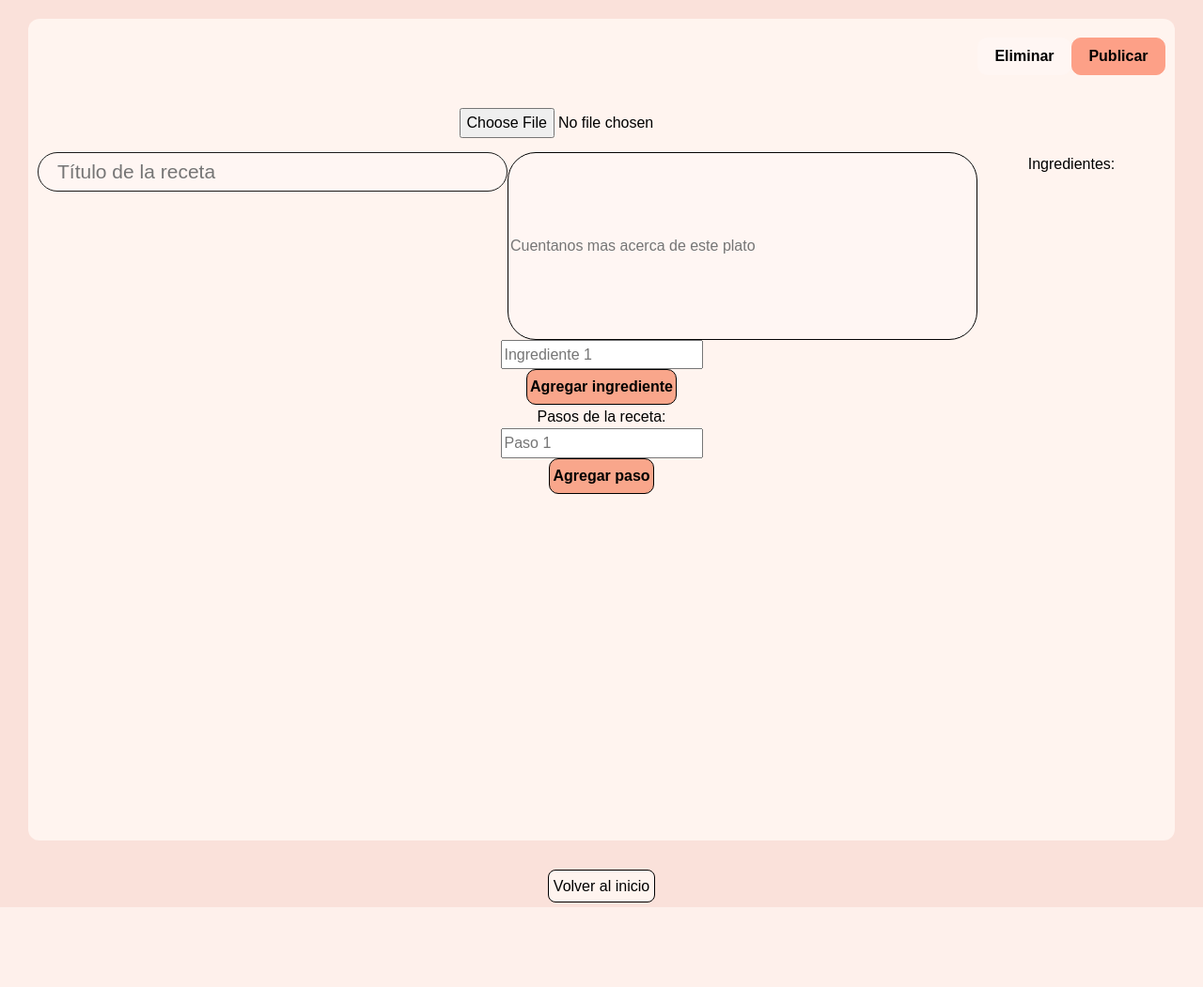
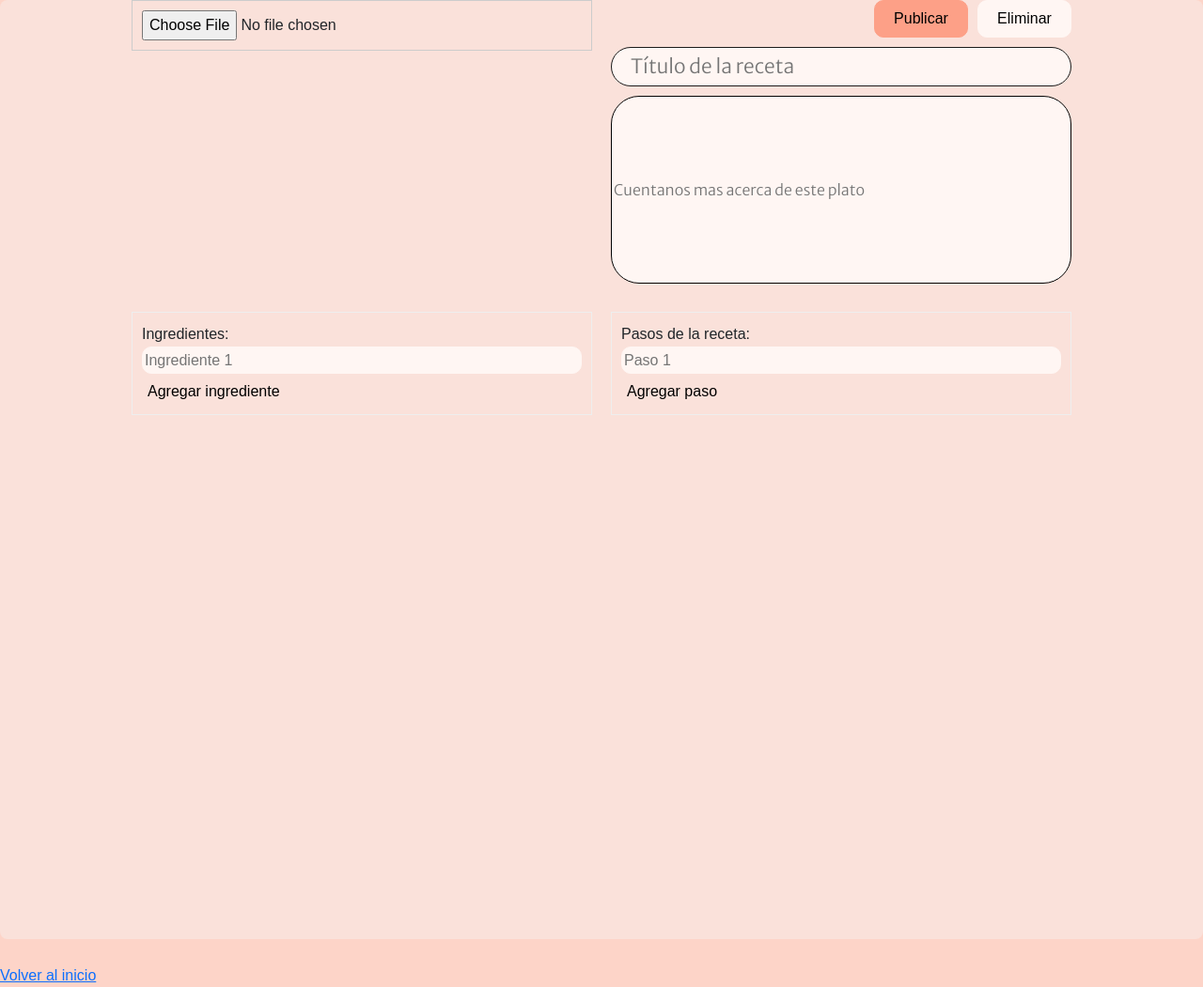
Before and after one commit to Lautaro-cores/Myfoods, a PHP site: page /visual/publishRecipe.php in a window 1280 px wide. Shown: the whole page at 94% size. Before the commit the page ends 966 px from the top, so only its background shows below. Run offline with PHP 8.4, Linux system fonts and the light colour scheme; a user stored in the database is signed in.

Commit message:
subo pagina recipes

```diff
--- a/css/main.css
+++ b/css/main.css
@@ -1,5 +1,5 @@
 /* Importación de otros archivos CSS */
-@import url('styleP.css');
+
 @import url('stylesV.css');
 
 /* Estilos comunes para todas las páginas */
@@ -7,12 +7,12 @@ body {
     font-family: Arial, sans-serif;
     line-height: 1.6;
     min-height: 100vh;
+    background-color:#fdd4c8;
+
+
 }
 
-.wrapper {
-    display: flex;
-    min-height: 100vh;
-}
+
 
 .sidebar {
     width: 280px;
--- a/css/stylesV.css
+++ b/css/stylesV.css
@@ -1,45 +1,58 @@
-body{
-   background-color: #fae1da;
-  margin-top: 10px;
-         }
+/* Changing the background color of the main fieldset container */
+#divGrande {
+   width: auto;
+   height: auto; /* Choose your color. You can use color names, hex codes, or RGB values. */
+    background-color:#fae1da ; /* Example: A very light grey */
+     /* Optional: Add some padding for visual spacing */
+    border-radius: 8px; /* Optional: Rounded corners */
+}
 
-.cajaReceta{
-display: grid;
-grid-template-columns: 10fr 1fr;
-grid-template-rows: auto auto;
-gap: 20px;
+#recipe-form-grid {
+    /* ... (other properties) ... */
+    display: grid;
+    grid-template-columns: 1fr 1fr;
+    /* CHANGE HERE: Set the first row to 'auto' (height of content)
+       and the second row to '1fr' (takes up all remaining space). */
+    grid-template-rows: auto 1fr;
+    gap: 20px;
+    max-width: 1000px;
+    margin: 0 auto;
+    /* Optional: Ensure the grid container itself has a minimum height
+       if you want the 1fr to stretch to a certain size */
+    min-height: 1000px;
+}
+/* ... (rest of your CSS) ... */
 
+/* Positioning the elements within the grid */
+#image-area {
+    /* Top Left: Row 1, Column 1 */
+    grid-area: 1 / 1;
 }
-#recipeTitle{
-  float: left;
-  padding: 20px;             /* Espacio interno */
-  font-size: 21px;           /* Tamaño de letra */
-  border: 0.2px solid #1b1b1b; /* Borde negro */
-  border-radius: 25px;        /* Bordes redondeados */
-  background-color: #fff6f3; /* Fondo azul claro */
-  width: 500px;
-  height: 20px;
 
+#header-area {
+    /* Top Right: Row 1, Column 2 */
+    grid-area: 1 / 2;
 }
-#recipeDescription{
-  float: left;
-  background-color: #fff6f3; /* Fondo azul claro */
-  border-radius: 5px;        /* Bordes redondeados */
-  border: 0.5px solid #1b1b1b; /* Borde negro */          /* Espacio interno */
-  height: 200px;
-  width: 500px;
-  border-radius: 30px;
-  border: 0.2px solid #030303;
-  text-align: justify;
-  top: -20px;
+
+#ingredients-area {
+    /* Bottom Left: Row 2, Column 1 */
+    grid-area: 2 / 1;
+}
+
+#steps-area {
+    /* Bottom Right: Row 2, Column 2 */
+    grid-area: 2 / 2;
+}
 
 
-}
-#botones{
-  float: right;
-  justify-content: right;
-  margin-top: 10px;
-  gap: 10px;
+/* Additional style adjustments for content within the areas */
+
+/* Make the buttons display nicely in the header-area */
+#botones {
+    display: flex;
+    justify-content: flex-end; /* Push buttons to the right */
+    gap: 10px; /* Space between buttons */
+    margin-bottom: 10px;
 }
 .eliminar{
   background-color:#fff6f3 ;
@@ -56,15 +69,81 @@ gap: 20px;
   border-radius: 10px;
   border: 0.5px solid#fda087;
   float: right;
+
 }
 
-#divGrande {
- margin-top: 60px;
-height: 785px;
-border: none;
+/* Style the inputs in the header-area to take up full width */
+#campos input {
+    width: 100%;
+    box-sizing: border-box; /* Include padding/border in width calculation */
+    margin-bottom: 10px;
+    font-family: "Merriweather Sans", sans-serif;
+  font-optical-sizing: auto;
+  font-weight:300;
+  font-style: normal;
 
 }
-#formPublish{
 
+/* Ensure the image input area is clearly visible (you'd need more custom styles for a nice file input) */
+#imageInput {
+    /* Basic styling for the image input */
+    padding: 10px;
+    border: 1px solid #ccc;
+    display: block;
+    width: 100%;
+    box-sizing: border-box;
+}
+#recipeTitle{
+  float: right;
+  padding: 20px;             /* Espacio interno */
+  font-size: 21px;           /* Tamaño de letra */
+  border: 0.2px solid #1b1b1b; /* Borde negro */
+  border-radius: 25px;        /* Bordes redondeados */
+  background-color: #fff6f3; /* Fondo azul claro */
+  width: 500px;
+  height: 20px;
 
 }
+#recipeDescription{
+  float: right;
+  background-color: #fff6f3;
+  border-radius: 5px;        /* Bordes redondeados */
+  border: 0.5px solid #1b1b1b; /* Borde negro */
+  height: 200px;
+  width: 500px;
+  border-radius: 30px;
+  border: 0.2px solid #030303;
+  text-align: justify;
+  top: -20px;
+}
+/* Ensure the ingredient and step input lists take up full width */
+#ingredientesSection, #pasosSection {
+    padding: 10px;
+    border: 1px solid #eee; /* Light border for visual separation */
+}
+
+#ingredientesList input, #pasosList input {
+    width: 100%;
+    box-sizing: border-box;
+    margin-bottom: 5px;
+}
+.ingredienteInput{
+  background-color:#fff6f3 ;
+  border-radius: 10px;
+  border: 0.5px solid #fff6f3;
+}
+.pasoInput{
+ background-color:#fff6f3 ;
+  border-radius: 10px;
+  border: 0.5px solid #fff6f3;
+}
+#addIngrediente{
+  background-color: #fae1da;
+  border: none;
+
+}
+#addPaso{
+  background-color: #fae1da;
+  border: none;
+
+}
--- a/visual/publishRecipe.php
+++ b/visual/publishRecipe.php
@@ -9,10 +9,14 @@ if (!isset($_SESSION['userId'])) {
 <html lang="es">
 
 <head>
+    <link rel="preconnect" href="https://fonts.googleapis.com">
+    <link rel="preconnect" href="https://fonts.gstatic.com" crossorigin>
+    <link href="https://fonts.googleapis.com/css2?family=Merriweather+Sans:ital,wght@0,300..800;1,300..800&display=swap" rel="stylesheet">
     <meta charset="UTF-8">
     <meta name="viewport" content="width=device-width, initial-scale=1.0">
     <title>Publicar Receta</title>
-    <link rel="icon" type="image/x-icon" href="img/gorromostacho 3 (1).png"> <!--icono de la pagina  -->
+    <!--icono de la pagina  -->
+    <link rel="icon" type="image/x-icon" href="img/gorromostacho 3 (1).png">
     <link rel="stylesheet" href="../css/stylesV.css">
      <!-- Bootstrap CSS -->
     <link href="https://cdn.jsdelivr.net/npm/bootstrap@5.3.2/dist/css/bootstrap.min.css" rel="stylesheet">
@@ -23,22 +27,30 @@ if (!isset($_SESSION['userId'])) {
 </head>
 
 <body>
-    <form id="formPublish" enctype="multipart/form-data" method="post" action="../publishRecipe.php">
-        <div id="botones">
-            <button type="submit" class="publicar">Publicar</button>
-            <button type="button" class="eliminar" id="btnEliminar">Eliminar</button>
+<form id="formPublish" enctype="multipart/form-data" method="post" action="../publishRecipe.php">
+    <fieldset id="divGrande">
+        <div id="recipe-form-grid">
 
-            <fieldset id="divGrande">
+            <div id="image-area">
                 <div id="imagenRece">
-                    <input type="file" name="image" id="imageInput" class="imageInput" accept="image/*" />
+                    <div class="file-upload-">
+                        <input type="file" name="image" id="imageInput" class="imageInput, imageInput2" accept="image/*" />
+                    </div>
                 </div>
+            </div>
 
+            <div id="header-area">
+                <div id="botones">
+                    <button type="submit" class="publicar">Publicar</button>
+                    <button type="button" class="eliminar" id="btnEliminar">Eliminar</button>
+                </div>
                 <div id="campos">
                     <input type="text" name="title" id="recipeTitle" placeholder="Título de la receta" required>
                     <input type="text" name="description" id="recipeDescription" placeholder="Cuentanos mas acerca de este plato" required>
                 </div>
+            </div>
 
-                <!-- Ingredientes -->
+            <div id="ingredients-area">
                 <div id="ingredientesSection">
                     <label>Ingredientes:</label>
                     <div id="ingredientesList">
@@ -46,8 +58,9 @@ if (!isset($_SESSION['userId'])) {
                     </div>
                     <button type="button" id="addIngrediente">Agregar ingrediente</button>
                 </div>
+            </div>
 
-                <!-- Pasos -->
+            <div id="steps-area">
                 <div id="pasosSection">
                     <label>Pasos de la receta:</label>
                     <div id="pasosList">
@@ -55,10 +68,10 @@ if (!isset($_SESSION['userId'])) {
                     </div>
                     <button type="button" id="addPaso">Agregar paso</button>
                 </div>
-        </div>
+            </div>
 
-        </fieldset>
-    </form>
+        </div> </fieldset>
+</form>
     <div id="mensaje"></div>
     <br>
     <a href="index.php">Volver al inicio</a>
```
Also changed, not shown: css/pito.css (added, +118 -0 lines).
